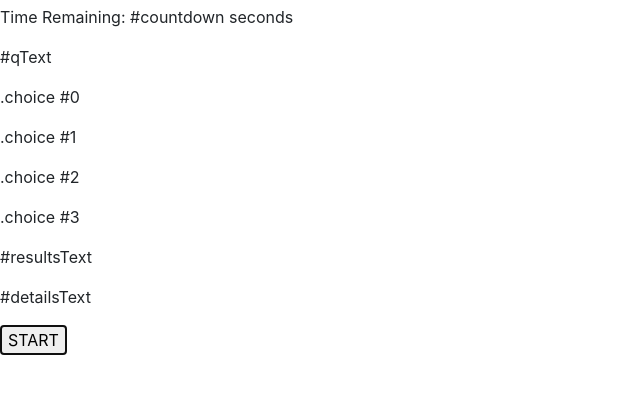
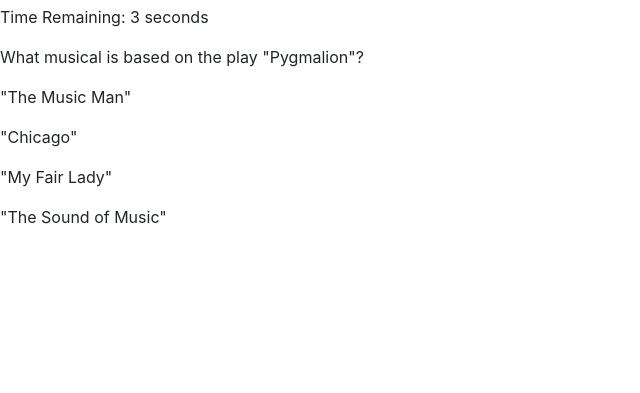
Before and after one commit to jkhwu/Trivia-Game, a plain HTML site: page index.html in a window 1280 px wide. Both pictures are taken after a click on the button "START". Shown: the part 51-444 px from the top of the page, without its empty margins (0-640 px from the left). Drawn offline with nearby package versions, Linux system fonts and the light colour scheme.

Commit message:
added gifs, completed timer function

```diff
--- a/assets/javascript/app.js
+++ b/assets/javascript/app.js
@@ -1,7 +1,7 @@
 // VARIABLES
 const questionBank = [{
         q: 'What was the last Broadway musical Rodgers and Hammerstein created, which starred Mary Martin and debuted in 1959?',
-        a: 2,
+        aIndex: 2,
         choices: ['"Allegro"', '"South Pacific"', '"The Sound of Music"', '"The King and I"'],
         image: "assets/images/soundofmusic.gif"
     },
@@ -9,125 +9,137 @@ const questionBank = [{
         q: 'The TKTS booth, which has been around since 1973, offers what?',
         aIndex: 0,
         choices: ['Discount theater tickets', 'Free movie passes', 'Specialty ice cream', 'Horse and buggy rides'],
-        image: "assets/images/"
+        image: "assets/images/tkts.gif"
     },
     {
         q: 'A helicopter was the unforgettable set piece of this musical, which opened in 1991:',
         aIndex: 2,
         choices: ["Evita", "This is the Army", "Miss Saigon", "Big Deal"],
-        image: "assets/images/"
+        image: "assets/images/misssaigon.gif"
     },
     {
         q: 'Which of these original cast members from "Wicked" made their Broadway debut in the musical "Rent?"',
         aIndex: 1,
         choices: ['Kristin Chenoweth', 'Idina Menzel', 'Joel Grey', 'Nobert Leo Butz'],
-        image: "assets/images/"
+        image: "assets/images/idina.gif"
     },
     {
         q: 'The first song in the original production of "Cabaret" opens with which of these lines?',
         aIndex: 3,
         choices: ['"Come to the cabaret"', '"Hey, big spender"', '"Come on, babe"', '"Wilkommen, bienvenue"'],
-        image: "assets/images/"
+        image: "assets/images/cabaret.gif"
     },
     {
         q: 'Which titular Broadway character is the "demon barber"?',
         aIndex: 0,
         choices: ['Sweeney Todd', 'Oliver', 'Annie', 'Peter Pan'],
-        image: "assets/images/"
+        image: "assets/images/sweeneytodd.gif"
     },
     {
         q: 'Which Broadway production once starred Ricky Martin?',
         aIndex: 3,
         choices: ['"West Side Story"', '"Cats"', '"The Phantom of the Opera"', '"Les Miserables"'],
-        image: "assets/images/"
+        image: "assets/images/ricky.gif"
     },
     {
         q: 'What year did "The Phantom of the Opera" first entertain musical fans?',
         aIndex: 1,
         choices: ['1976', '1986', '1989', '1992'],
-        image: "assets/images/"
+        image: "assets/images/phantom.gif"
     },
     {
         q: 'What musical features the song "Memory"?',
         aIndex: 3,
         choices: ['Chicago', 'The King and I', 'Hairspray', 'Cats'],
-        image: "assets/images/"
+        image: "assets/images/cats.gif"
     },
     {
         q: 'Which "Les Mis" character serves as the icon for the show?',
         aIndex: 0,
         choices: ['Cosette', 'Fantine', 'Eponine', 'Jean Valjean'],
-        image: "assets/images/"
+        image: "assets/images/lesmis.gif"
     },
     {
         q: 'What group\47s music is featured in "Mamma Mia!"?',
         aIndex: 2,
         choices: ['The Partridge Family', 'The Monkees', 'ABBA', 'The Beatles'],
-        image: "assets/images/"
+        image: "assets/images/abba.gif"
     },
     {
         q: 'What musical is based on a book by Gregory Maguire?',
         aIndex: 0,
         choices: ['"Wicked"', '"The Wiz"', '"Hair"', '"Rent"'],
-        image: "assets/images/"
+        image: "assets/images/wicked.gif"
     },
     {
         q: 'What musical features the song "If I Were a Rich Man"?',
         aIndex: 2,
         choices: ['"The Music Man"', '"My Fair Lady"', '"Fiddler on the Roof"', '"West Side Story"'],
-        image: "assets/images/"
+        image: "assets/images/fiddler.gif"
     },
     {
         q: 'What musical is based on the play "Pygmalion"?',
         aIndex: 2,
         choices: ['"The Music Man"', '"Chicago"', '"My Fair Lady"', '"The Sound of Music"'],
-        image: "assets/images/"
+        image: "assets/images/audrey.gif"
     },
     {
         q: 'Which character is described in song lyrics as the "Ten dollar founding father without a father"?',
-        aIndex: 1,
+        aIndex: 0,
         choices: ['"Alexander Hamilton"', '"George Washington"', '"Ben Franklin"', '"Sam Adams"'],
-        image: "assets/images/"
+        image: "assets/images/hamilton.gif"
     }
 ];
 
 var numQuestions;
-var questionsAsked;
+var numQuestionsAsked;
+var numCorrectAnswers;
+var numIncorrectAnswers;
+var numUnanswered;
+
 var timeLimit;
-var correctAnswers;
-var incorrectAnswers;
-var unanswered;
+var timeLeft;
+
+var questions;
+var intervalId;
+var currQuestion;
+var currAnswer;
+
 var isGameOver;
 
 var isQuestionUp;
 var isCorrect;
 
-var questions;
-var intervalId;
+
 
 // FUNCTIONS
 function startPage() {
+    clearPage();
+    $("#startBtn").show().click(startGame);
+}
+
+function clearPage() {
     $("#timeText, #qText, .choice, #resultsText, #detailsText").empty();
-    $("#startBtn").click(startGame);
+    $("img").hide();
+    $("#startBtn").hide();
 }
 
 function startGame() {
     numQuestions = 8;
-    questionsAsked = 0;
-    timeLimit = 10; //seconds
-    correctAnswers = 0;
-    incorrectAnswers = 0;
-    unanswered = 0;
+    numQuestionsAsked = 0;
+    numCorrectAnswers = 0;
+    numIncorrectAnswers = 0;
+    numUnanswered = 0;
+    timeLimit = 5; //seconds
+    timeLeft = timeLimit;
+    isGameOver = false;
+
     isQuestionUp = false;
-    isGameOver = false;
     isCorrect = false;
+
     $("#startBtn").hide();
     pickQuestions();
-    if (!isGameOver) {
-        nextQuestion();
-    } else {
-        displayEndPage();
-    }
+    nextQuestion();
 }
 
 function pickQuestions() {
@@ -144,19 +156,26 @@ function shuffle(a) {
 }
 
 function nextQuestion() {
-    displayQuestion();
-    startTimer();
-    // onChoiceClick();
-
+    if (numQuestions === numQuestionsAsked) isGameOver = true;
+    if (!isGameOver) {
+        displayQuestion();
+        startTimer();
+        onChoiceClick();
+    } else {
+        displayEndPage();
+    }
 }
 
 function displayQuestion() {
-    $("#timeText").html(`Time Remaining: <span id="countdown">${timeLimit}</span> seconds`);
-    $("#qText").text(questions[questionsAsked].q);
-    $("#0").text(questions[questionsAsked].choices[0]);
-    $("#1").text(questions[questionsAsked].choices[1]);
-    $("#2").text(questions[questionsAsked].choices[2]);
-    $("#3").text(questions[questionsAsked].choices[3]);
+    clearPage();
+    $("#timeText").html(`Time Remaining: <span id="countdown">${timeLeft}</span> seconds`);
+    currQuestion = questions[numQuestionsAsked].q
+    currAnswer = questions[numQuestionsAsked].choices[questions[numQuestionsAsked].aIndex];
+    $("#qText").text(currQuestion);
+    $("#0").text(questions[numQuestionsAsked].choices[0]);
+    $("#1").text(questions[numQuestionsAsked].choices[1]);
+    $("#2").text(questions[numQuestionsAsked].choices[2]);
+    $("#3").text(questions[numQuestionsAsked].choices[3]);
 }
 
 function startTimer() {
@@ -165,34 +184,43 @@ function startTimer() {
 }
 
 function decrement() {
-    console.log("started");
-    timeLimit--;
-    console.log(timeLimit);
-    $("#countdown").text(timeLimit);
-    if (timeLimit <= 0) {
-        clearInterval(intervalId);
+    timeLeft--;
+    $("#countdown").text(timeLeft);
+    if (timeLeft <= 0) {
+        stopTime();
         displayTimeoutPage();
-        timeLimit = 10;
+        setTimeout(nextQuestion, 5000);
     }
 }
 
-displayTimeoutPage() {
-    $("#timeText, #qText, .choice, #resultsText, #detailsText").empty();
-    $("#resultsText").text("All done, here's how you did!");
-    $("#detailsText").html(`<p>Correct Answers: ${correctAnswers}</p><p>Incorrect Answers: ${incorrectAnswers}</p><p>Unanswered: ${unanswered}</p>`);
+function stopTime() {
+    clearInterval(intervalId);
+    timeLeft = timeLimit;
+    numQuestionsAsked++;
+    console.log("numQuestionsAsked: " + numQuestionsAsked);
+}
+
+function displayTimeoutPage() {
+    clearPage();
+    $("#resultsText").text("Out of Time!");
+    $("#detailsText").html(`<p>The correct answer was: ${currAnswer}`);
+    $("img").attr("src", questions[numQuestionsAsked].image).attr("alt", currAnswer).show();
+    numUnanswered++;
+    console.log("numUnanswered: " + numUnanswered);
 }
 
 function onChoiceClick() {
-    questionsAsked++;
+    $(".choice").click(function() {
+        stopTime();
+        console.log(this.textContent === currAnswer);
+    });
 }
 
 function displayEndPage() {
-    $("#timeText, #qText, .choice, #resultsText, #detailsText").empty();
+    clearPage();
     $("#resultsText").text("All done, here's how you did!");
-    $("#detailsText").html(`<p>Correct Answers: ${correctAnswers}</p><p>Incorrect Answers: ${incorrectAnswers}</p><p>Unanswered: ${unanswered}</p>`);
+    $("#detailsText").html(`<p>Correct Answers: ${numCorrectAnswers}</p><p>Incorrect Answers: ${numIncorrectAnswers}</p><p>Unanswered: ${numUnanswered}</p>`);
 }
-
-
 
 // OBJECTS
 
--- a/index.html
+++ b/index.html
@@ -26,6 +26,7 @@
     <p id="3" class="choice">.choice #3</p>
     <p id="resultsText">#resultsText</p>
     <p id="detailsText">#detailsText</p>
+    <img>
 
     <button id="startBtn">START</button>
     <!-- Optional JavaScript -->
```
Also changed, not shown: assets/images/audrey.gif (added), assets/images/cabaret.gif (added), assets/images/cats.gif (added), assets/images/fiddler.gif (added), assets/images/hamilton.gif (added), assets/images/idina.gif (added), assets/images/misssaigon.gif (added), assets/images/phantom.gif (added), assets/images/ricky.gif (added), assets/images/soundofmusic.gif (added), assets/images/sweeneytodd.gif (added), assets/images/wicked.gif (added), 3 other files.
